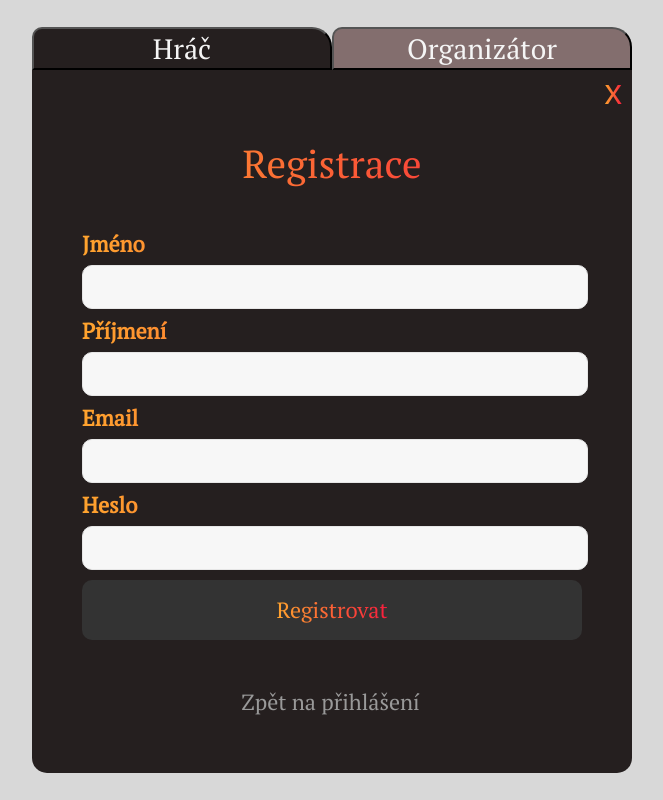
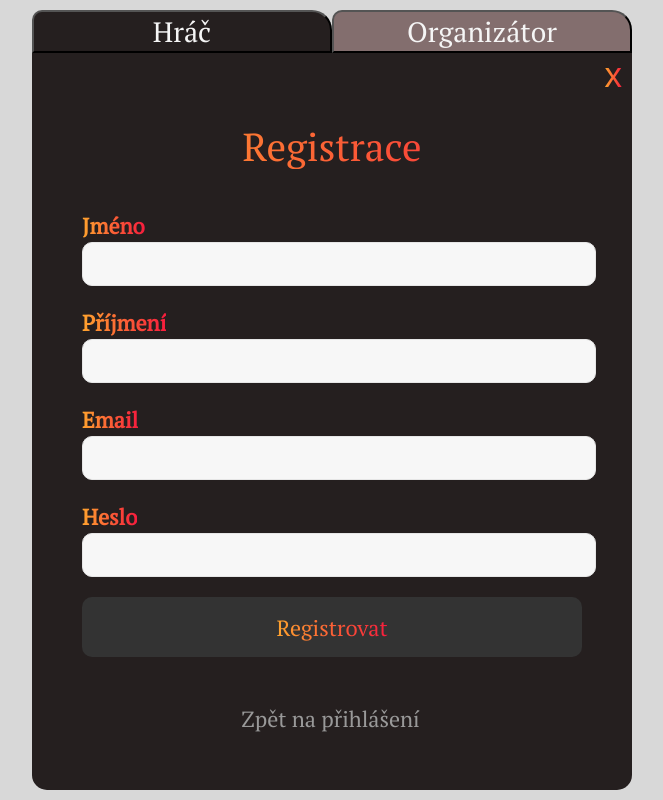
Before and after one commit to vacenovskyrichard/tournament_info_frontend, a React (Create React App) app: page /register in a window 1280 px wide. Shown: the whole page, without its empty margins (308-971 px from the left). Built offline with nearby package versions, Linux system fonts and the light colour scheme; no server answers; a web font is replaced by a local one.

Commit message:
Add input field component and use it in all pages

```diff
--- a/src/App.js
+++ b/src/App.js
@@ -13,6 +13,7 @@ import { useMediaQuery } from "react-responsive";
 import { useRecoilState, useSetRecoilState } from "recoil";
 import { tournamentsState } from "./state/atoms/TournamentsState";
 import { apiUrlState } from "./state/atoms/ApiUrlState";
+import useToken from "./components/useToken";
 
 function App() {
   const setTournaments = useSetRecoilState(tournamentsState);
@@ -20,6 +21,7 @@ function App() {
   const [filterOptions, setFilterOptions] = useState([]);
   const [tournamentToEditId, setTournamentToEditId] = useState();
   const [loadingMainTable, setLoadingMainTable] = useState(true);
+  const { token, removeToken } = useToken();
 
   // eslint-disable-next-line
   const localhost = "http://127.0.0.1:5000";
@@ -29,6 +31,8 @@ function App() {
   setApiUrl(localhost);
 
   useEffect(() => {
+    // initialize empty token if token is null
+    token || removeToken();
     fetch(`${apiUrl}/get`, {
       method: "GET",
       headers: {
--- /dev/null
+++ b/src/components/InputField.js
@@ -0,0 +1,40 @@
+import "../styles/AddTournament.css";
+import "../styles/Common.css";
+import "../styles/InputField.css";
+
+export default function InputField({
+  className,
+  type,
+  label,
+  name,
+  placeholder,
+  pattern,
+  requiredMessage,
+  onChange,
+  register,
+  errors,
+}) {
+  return (
+    <div className={className ? className : "InputField"}>
+      <label className="InputField--label">{label && label}</label>
+      <input
+        className="InputField--input"
+        type={type && type}
+        name={name && name}
+        placeholder={placeholder && placeholder}
+        pattern={pattern && pattern}
+        {...register(
+          name && name,
+          requiredMessage && {
+            required: {
+              value: true,
+              message: requiredMessage,
+            },
+          }
+        )}
+        onChange={onChange && onChange}
+      />
+      {errors && <p className="error-message">{errors?.message}</p>}
+    </div>
+  );
+}
--- a/src/components/Navbar.js
+++ b/src/components/Navbar.js
@@ -10,8 +10,6 @@ function Navbar({ title, isTabletOrMobile }) {
   const apiUrl = useRecoilValue(apiUrlState);
   const { token, removeToken } = useToken();
   const navigate = useNavigate();
-  console.log("token");
-  console.log(token);
   // logout user
   function logout() {
     axios({
--- a/src/pages/ForgotPassword.js
+++ b/src/pages/ForgotPassword.js
@@ -5,6 +5,7 @@ import axios from "axios";
 import { useNavigate } from "react-router-dom";
 import { useRecoilValue } from "recoil";
 import { apiUrlState } from "../state/atoms/ApiUrlState";
+import InputField from "../components/InputField";
 
 function ForgotPassword({ isTabletOrMobile }) {
   const apiUrl = useRecoilValue(apiUrlState);
@@ -85,24 +86,15 @@ function ForgotPassword({ isTabletOrMobile }) {
           <span className="login-form-title">Zapomenuté heslo</span>
 
           <div className="Login--main-form">
-            <p className="Login--label">Email</p>
-            <div className="wrap-input">
-              <input
-                type="email"
-                name="email"
-                {...register("email", {
-                  required: {
-                    value: true,
-                    message: "Zadejte email",
-                  },
-                })}
-              />
-              {errors.email && (
-                <p style={{ fontSize: "20px", color: "red" }}>
-                  {errors.email?.message}
-                </p>
-              )}
-            </div>
+            <InputField
+              label={"Email"}
+              type={"email"}
+              name={"email"}
+              requiredMessage={"Zadejte email"}
+              errors={errors.email}
+              register={register}
+            />
+
             <button className="Login--login-button" type="submit">
               <p>Vygenerovat nové heslo</p>
             </button>
--- a/src/pages/Login.js
+++ b/src/pages/Login.js
@@ -7,6 +7,7 @@ import { useGoogleLogin } from "@react-oauth/google";
 import useToken from "../components/useToken";
 import { useRecoilValue } from "recoil";
 import { apiUrlState } from "../state/atoms/ApiUrlState";
+import InputField from "../components/InputField";
 
 function Login({ isTabletOrMobile }) {
   const apiUrl = useRecoilValue(apiUrlState);
@@ -158,24 +159,15 @@ function Login({ isTabletOrMobile }) {
             </div>
 
             <div className="Login--main-form">
-              <p className="Login--label">Email</p>
-              <div className="wrap-input">
-                <input
-                  type="email"
-                  name="email"
-                  {...register("email", {
-                    required: {
-                      value: true,
-                      message: "Zadejte email",
-                    },
-                  })}
-                />
-                {errors.email && (
-                  <p style={{ fontSize: "20px", color: "red" }}>
-                    {errors.email?.message}
-                  </p>
-                )}
-              </div>
+              <InputField
+                label={"Email"}
+                type={"email"}
+                name={"email"}
+                requiredMessage={"Zadejte email"}
+                errors={errors.email}
+                register={register}
+              />
+
               <div className="Login--password-label-box">
                 <p className="Login--label">Heslo</p>
                 <p
--- a/src/pages/Register.js
+++ b/src/pages/Register.js
@@ -5,6 +5,7 @@ import axios from "axios";
 import { useNavigate } from "react-router-dom";
 import { useRecoilValue } from "recoil";
 import { apiUrlState } from "../state/atoms/ApiUrlState";
+import InputField from "../components/InputField";
 
 function Register({ isTabletOrMobile }) {
   const apiUrl = useRecoilValue(apiUrlState);
@@ -87,78 +88,42 @@ function Register({ isTabletOrMobile }) {
             <span className="login-form-title">Registrace</span>
 
             <div className="Login--main-form">
-              <p className="Login--label">Jméno</p>
-              <div className="wrap-input">
-                <input
-                  type="name"
-                  name="name"
-                  {...register("name", {
-                    required: {
-                      value: true,
-                      message: "Zadejte jméno",
-                    },
-                  })}
-                />
-                {errors.name && (
-                  <p style={{ fontSize: "20px", color: "red" }}>
-                    {errors.name?.message}
-                  </p>
-                )}{" "}
-              </div>
-              <p className="Login--label">Příjmení</p>
-              <div className="wrap-input">
-                <input
-                  type="surname"
-                  name="surname"
-                  {...register("surname", {
-                    required: {
-                      value: true,
-                      message: "Zadejte příjmení",
-                    },
-                  })}
-                />
-                {errors.surname && (
-                  <p style={{ fontSize: "20px", color: "red" }}>
-                    {errors.surname?.message}
-                  </p>
-                )}
-              </div>
-              <p className="Login--label">Email</p>
-              <div className="wrap-input">
-                <input
-                  type="email"
-                  name="email"
-                  {...register("email", {
-                    required: {
-                      value: true,
-                      message: "Zadejte email",
-                    },
-                  })}
-                />
-                {errors.email && (
-                  <p style={{ fontSize: "20px", color: "red" }}>
-                    {errors.email?.message}
-                  </p>
-                )}
-              </div>
-              <p className="Login--label">Heslo</p>
-              <div className="wrap-input">
-                <input
-                  type="password"
-                  name="password"
-                  {...register("password", {
-                    required: {
-                      value: true,
-                      message: "Zadejte heslo",
-                    },
-                  })}
-                />
-                {errors.password && (
-                  <p style={{ fontSize: "20px", color: "red" }}>
-                    {errors.password?.message}
-                  </p>
-                )}
-              </div>
+              <InputField
+                label={"Jméno"}
+                type={"text"}
+                name={"name"}
+                requiredMessage={"Zadejte jméno"}
+                errors={errors.name}
+                register={register}
+              />
+
+              <InputField
+                label={"Příjmení"}
+                type={"text"}
+                name={"surname"}
+                requiredMessage={"Zadejte příjmení"}
+                errors={errors.surname}
+                register={register}
+              />
+
+              <InputField
+                label={"Email"}
+                type={"email"}
+                name={"email"}
+                requiredMessage={"Zadejte email"}
+                errors={errors.email}
+                register={register}
+              />
+
+              <InputField
+                label={"Heslo"}
+                type={"password"}
+                name={"password"}
+                requiredMessage={"Zadejte heslo"}
+                errors={errors.password}
+                register={register}
+              />
+
               <button className="Login--login-button" type="submit">
                 <p>Registrovat</p>
               </button>
--- a/src/styles/AddTournament.css
+++ b/src/styles/AddTournament.css
@@ -1,16 +1,14 @@
-.AddTournament--main {
+.AddTournament {
   display: flex;
   flex-direction: column;
   align-items: center;
 }
-.AddTournament--main > form {
+
+.AddTournament--form {
   width: 500px;
 }
-
 .AddTournament--form-element {
-  display: flex;
-  flex-direction: column;
-  margin: 15px;
+  margin: 20px 0px;
 }
 
 .AddTournament--form-element-checkbox {
@@ -20,39 +18,8 @@
   margin: 15px;
 }
 
-.AddTournament--form-element > label {
-  font-family: "Bebas Neue", sans-serif;
-  font-weight: bold;
-  font-size: 25px;
-  color: #555;
-  margin-right: 5px;
-  margin-top: 5px;
-  margin-bottom: 5px;
-}
-
-.AddTournament--form-element-checkbox > label {
-  margin-right: 5px;
-  margin-top: 5px;
-  margin-bottom: 5px;
-  font-size: 25px;
-  color: #555;
-  font-weight: bold;
-  line-height: 1.5;
-  font-family: "Bebas Neue", sans-serif;
-}
-
-.AddTournament--form-element > input,
 .AddTournament--form-element-checkbox > input {
-  font-family: "Montserrat", sans-serif;
-  font-size: 18px;
-  width: 100%;
-  background-color: #f7f7f7;
-  border: 1px solid #e6e6e6;
   height: 40px;
-  border-radius: 10px;
-}
-
-.AddTournament--form-element-checkbox > input {
   width: 25px;
 }
 
@@ -76,7 +43,8 @@
   height: 60px;
   background-color: rgb(37, 31, 31);
   border-radius: 10px;
-  font-family: "Bebas Neue", sans-serif;
+  /* font-family: "Bebas Neue", sans-serif; */
+  font-family: "PT Serif", serif;
   font-size: 28px;
   color: rgb(216, 216, 216);
   margin: 10px;
--- /dev/null
+++ b/src/styles/InputField.css
@@ -0,0 +1,32 @@
+.InputField {
+  margin: 20px 0px;
+}
+
+.InputField--label {
+  font-family: "PT Serif", serif;
+  font-weight: bold;
+  font-size: 22px;
+  background-image: linear-gradient(
+    90deg,
+    rgba(255, 164, 46, 1) 0%,
+    rgba(247, 28, 61, 1) 100%
+  );
+  -webkit-background-clip: text; /* For compatibility with some browsers */
+  background-clip: text;
+  color: transparent; /* Hide the actual text color */
+  line-height: 1.5;
+  margin-right: 5px;
+  margin-top: 5px;
+  margin-bottom: 5px;
+}
+
+.InputField--input {
+  font-family: "Montserrat", sans-serif;
+  font-size: 18px;
+  width: 100%;
+  background-color: #f7f7f7;
+  border: 1px solid #e6e6e6;
+  height: 40px;
+  border-radius: 10px;
+  padding-left: 10px;
+}
```
Also changed, not shown: src/pages/AddTournament.js (+122 -207 lines).
